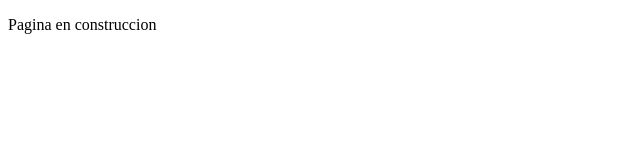
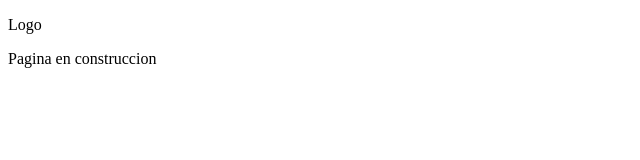
Before and after one commit to comunidad9012/blank2, a plain HTML site: page index.html in a window 1280 px wide. Shown: the whole page, without its empty margins (0-640 px from the left). Drawn offline with Linux system fonts and the light colour scheme.

Commit message:
Inclusion de encabezado

```diff
--- a/index.html
+++ b/index.html
@@ -6,6 +6,9 @@
     <title>Document</title>
 </head>
 <body>
+    <div>
+        <p>Logo</p>
+    </div>
     <p>Pagina en construccion</p>
 </body>
 </html>
```
